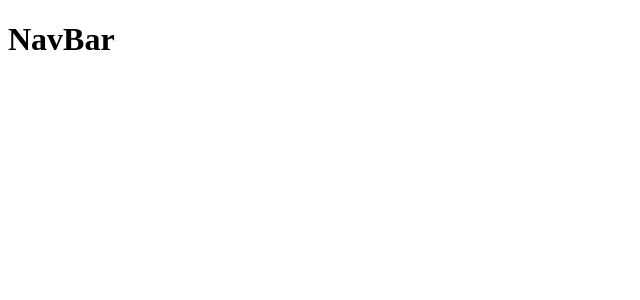
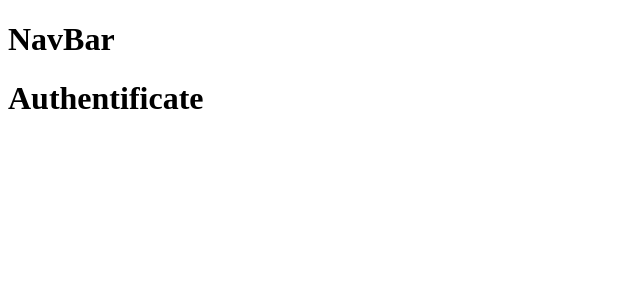
Before and after one commit to pete-livermore/habit-challenge-tracker, a React (Create React App) app in the folder client/: page /authentificate in a window 1280 px wide. Before the commit this address had no page. Shown: the top 300 px of the page, without its empty margins (0-640 px from the left). Built offline with nearby package versions, Linux system fonts and the light colour scheme.

Commit message:
frontend structure

```diff
--- a/client/src/App.js
+++ b/client/src/App.js
@@ -2,9 +2,8 @@ import React from 'react'
 import { BrowserRouter, Routes, Route } from 'react-router-dom'
 
 import NavBar from './components/NavBar'
-import Login from './components/auth/Login'
-import SignUp from './components/auth/SignUp'
-import Events from './components/Events'
+import Authentificate from './components/Authentificate'
+import Event from './components/Event'
 import Home from './components/Home'
 
 const App = () => {
@@ -13,9 +12,8 @@ const App = () => {
     <NavBar />
     <Routes>
       <Route path="/" element={<Home />} />
-      <Route path="/events/:eventId" element={<Events />} />
-      <Route path="/register" element={<SignUp />} />
-      <Route path="/login" element={<Login />} />
+      <Route path="/events/:eventId" element={<Event />} />
+      <Route path="/authentificate" element={<Authentificate />} />
     </Routes>
     </BrowserRouter>
   )
--- /dev/null
+++ b/client/src/components/Authentificate.js
@@ -0,0 +1,10 @@
+import React from 'react'
+
+const Authentificate = () => {
+
+  return (
+    <h1>Authentificate</h1>
+  )
+}
+
+export default Authentificate
--- /dev/null
+++ b/client/src/components/Event.js
@@ -0,0 +1,10 @@
+import React from 'react'
+
+const Event = () => {
+
+  return (
+    <h1>Event</h1>
+  )
+}
+
+export default Event
--- a/client/src/components/Events.js
+++ /dev/null
@@ -1,10 +0,0 @@
-import React from 'react'
-
-const Events = () => {
-
-  return (
-    <h1>Events</h1>
-  )
-}
-
-export default Events
--- a/client/src/components/auth/Login.js
+++ /dev/null
@@ -1,10 +0,0 @@
-import React from 'react'
-
-const Login = () => {
-
-  return (
-    <h1>Login</h1>
-  )
-}
-
-export default Login
--- a/client/src/components/auth/SignUp.js
+++ /dev/null
@@ -1,10 +0,0 @@
-import React from 'react'
-
-const SignUp = () => {
-
-  return (
-    <h1>SignUp</h1>
-  )
-}
-
-export default SignUp
```
Also changed, not shown: client/src/components/Profile.js (added, +10 -0 lines), client/src/components/Users.js (deleted, +0 -10 lines), client/src/components/Home/DiscoverEvents.js (added), client/src/components/Home/Home.js (renamed from client/src/components/Home.js), client/src/components/helper/ImageUpload.js (added).
